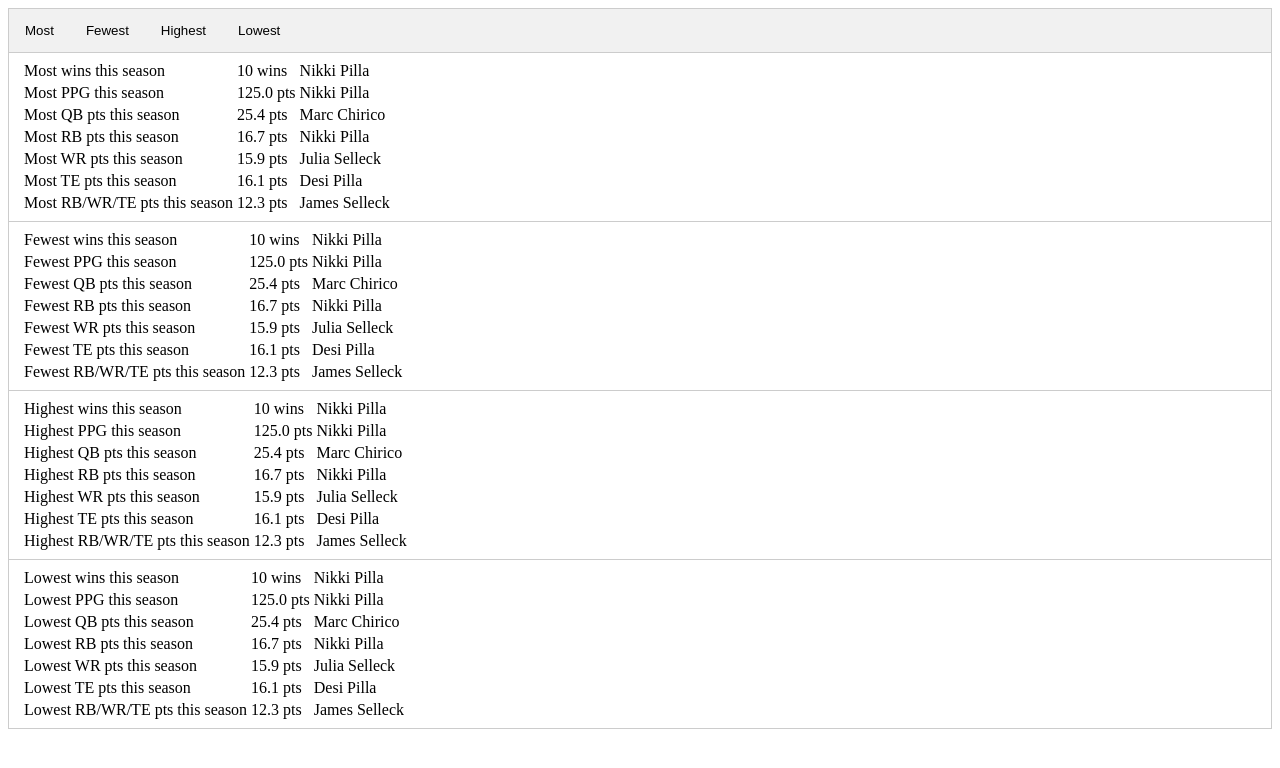
After one commit to DesiPilla/espn-api-v3, a Django app: page /test/ in a window 1280 px wide. The commit adds this page. Shown: the top 768 px of the page. Run offline with Django 3.2, Linux system fonts and the light colour scheme; some libraries are stand-ins or nearby versions.

```diff
--- a/doritostats/urls.py
+++ b/doritostats/urls.py
@@ -17,7 +17,7 @@ from django.contrib import admin
 from django.urls import include, path
 
 urlpatterns = [
-    path('', include('fantasy_stats.urls')),
-    path('fantasy_stats/', include('fantasy_stats.urls')),
-    path('admin/', admin.site.urls)
+    path("", include("fantasy_stats.urls")),
+    path("fantasy_stats/", include("fantasy_stats.urls")),
+    path("admin/", admin.site.urls),
 ]
--- a/fantasy_stats/models.py
+++ b/fantasy_stats/models.py
@@ -4,7 +4,8 @@ from django.utils import timezone
 
 import os
 import sys
-sys.path.insert(0, os.path.join('..', 'code'))
+
+sys.path.insert(0, os.path.join("..", "code"))
 
 # from espn_api import League
 
--- a/fantasy_stats/urls.py
+++ b/fantasy_stats/urls.py
@@ -9,30 +9,38 @@ from django.urls import path
 
 from . import views
 
-app_name = 'fantasy_stats'
+app_name = "fantasy_stats"
 urlpatterns = [
     # ex: /fantasy_stats/
-    path('', views.index, name='index'),
-
+    path("", views.index, name="index"),
     # ex: fantasy_stats/league_input
-    path('league_input/', views.league_input, name='league_input'),
-
+    path("league_input/", views.league_input, name="league_input"),
     # ex: /fantasy_stats/league/1086064
-    path('league/<int:league_year>/<int:league_id>/', views.league, {'week':None}, name='league'),
-    path('league/<int:league_year>/<int:league_id>/week=<int:week>/', views.league, name='league'),
+    path(
+        "league/<int:league_year>/<int:league_id>/",
+        views.league,
+        {"week": None},
+        name="league",
+    ),
+    path(
+        "league/<int:league_year>/<int:league_id>/week=<int:week>/",
+        views.league,
+        name="league",
+    ),
+    path(
+        "copy_old_league/<int:league_id>",
+        views.copy_old_league,
+        name="copy_old_league",
+    ),
     # path('league/<int:league_year>/<int:league_id>/', views.league, {'week':None}, name='league'),
-
     # ex: fantasy_stats/all_leagues
-    path('all_leagues/', views.all_leagues, name='all_leagues'),
-
-
-
+    path("all_leagues/", views.all_leagues, name="all_leagues"),
+    path("test/", views.test, name="test"),
+    # path("error404/", views.error404, name="error404"),
     # # ex: /fantasy_stats/5/
     # path('<int:question_id>/', views.detail, name='detail'),
-
     # # ex: /fantasy_stats/5/results
     # path('<int:question_id>/results', views.results, name='results'),
-
     # # ex: /fantasy_stats/5/vote
     # path('<int:question_id>/vote/', views.vote, name='vote')
 ]
--- a/fantasy_stats/views.py
+++ b/fantasy_stats/views.py
@@ -1,5 +1,6 @@
 from django.shortcuts import render, redirect, get_object_or_404
 from django.http import HttpResponse, Http404
+from django.template import RequestContext
 from .models import LeagueInfo
 import datetime
 from src.doritostats.fetch_utils import fetch_league
@@ -24,6 +25,16 @@ def index(request):
         .order_by("-league_id", "-league_year")
         .distinct("league_id", "league_year")
     )
+
+    leagues_in_current_year = [league.league_id for league in leagues_current_year]
+    distinct_leagues = (
+        LeagueInfo.objects.filter().order_by("-league_id").distinct("league_id")
+    )
+    distinct_old_leagues = [
+        league
+        for league in distinct_leagues
+        if league.league_id not in leagues_in_current_year
+    ]
     return HttpResponse(
         render(
             request,
@@ -31,6 +42,7 @@ def index(request):
             {
                 "leagues_current_year": leagues_current_year,
                 "leagues_previous_year": leagues_previous_year,
+                "distinct_old_leagues": distinct_old_leagues,
             },
         )
     )
@@ -73,6 +85,62 @@ def league_input(request):
 
     return redirect(
         "/fantasy_stats/league/{}/{}".format(league_year, league_id, week=None)
+    )
+
+
+def copy_old_league(request, league_id: int):
+    """This function takes the league_id of a league that exists for a previous year, and copies it to the current year.
+    It does so by fetching the league credentials from the database, and then calling the league_input function.
+
+    Args:
+        request (HttpRequest): Django request
+        league_id (int): ID of the league to copy
+
+    Returns:
+        HttpRequest: Rendered and redirected page
+    """
+
+    # Get the league info for the previous year
+    previous_league = LeagueInfo.objects.filter(league_id=league_id).order_by(
+        "-league_year"
+    )[0]
+    swid = previous_league.swid
+    espn_s2 = previous_league.espn_s2
+    swid = None
+    # Add the old league to the current year
+    current_year = (datetime.datetime.today() - datetime.timedelta(weeks=12)).year
+
+    try:
+        print(
+            "Checking for League {} ({}) in database...".format(league_id, current_year)
+        )
+        league_info = LeagueInfo.objects.get(
+            league_id=league_id, league_year=current_year
+        )
+        print("League found!")
+    except LeagueInfo.DoesNotExist:
+        print(
+            "League {} ({}) NOT FOUND! Fetching league from ESPN...".format(
+                league_id, current_year
+            )
+        )
+        league = fetch_league(league_id, current_year, swid, espn_s2)
+        league_info = LeagueInfo(
+            league_id=league_id,
+            league_year=current_year,
+            swid=swid,
+            espn_s2=espn_s2,
+            league_name=league.name,
+        )
+        league_info.save()
+        print(
+            "League {} ({}) fetched and saved to the databse.".format(
+                league_id, current_year
+            )
+        )
+
+    return redirect(
+        "/fantasy_stats/league/{}/{}".format(current_year, league_id, week=None)
     )
 
 
@@ -128,3 +196,13 @@ def standings(reqeust):
 def all_leagues(request):
     leagues = LeagueInfo.objects.order_by("-league_id", "-league_year")
     return render(request, "fantasy_stats/all_leagues.html", {"leagues": leagues})
+
+
+def test(request):
+    return render(request, "fantasy_stats/test.html")
+
+
+def handler404(request, *args, **argv):
+    response = render("errors/404.html", {}, context_instance=RequestContext(request))
+    response.status_code = 404
+    return response
--- /dev/null
+++ b/static/fantasy_stats/css/test.css
@@ -0,0 +1,34 @@
+/* Style the tab */
+.tab {
+    overflow: hidden;
+    border: 1px solid #ccc;
+    background-color: #f1f1f1;
+}
+
+/* Style the buttons inside the tab */
+.tab button {
+    background-color: inherit;
+    float: left;
+    border: none;
+    outline: none;
+    cursor: pointer;
+    padding: 14px 16px;
+    transition: 0.3s;
+}
+
+/* Change background color of buttons on hover */
+.tab button:hover {
+    background-color: #ddd;
+}
+
+/* Create an active/current tablink class */
+.tab button.active {
+    background-color: #ccc;
+}
+
+/* Style the tab content */
+.tabcontent {
+    padding: 6px 12px;
+    border: 1px solid #ccc;
+    border-top: none;
+}
--- /dev/null
+++ b/templates/fantasy_stats/test.html
@@ -0,0 +1,187 @@
+{% load static %}
+<!DOCTYPE html>
+<html>
+<head>
+    <link rel="stylesheet" type="text/css" href="{% static 'fantasy_stats/css/test.css' %}">
+    <!-- load jquery -->
+    <script src="https://ajax.googleapis.com/ajax/libs/jquery/1.11.1/jquery.min.js"></script>
+    <script src="{% static "fantasy_stats/js/league.js" %}"></script>
+</head>
+<body>
+  <!-- Create the tabs -->
+  <div class="tab">
+
+    {% comment %} <button class="tablinks" onclick="openTab(event, 'Most')">Most</button>
+    <button class="tablinks" onclick="openTab(event, 'Fewest')">Fewest</button>
+    <button class="tablinks" onclick="openTab(event, 'Highest')">Highest</button>
+    <button class="tablinks" onclick="openTab(event, 'Lowest')">Lowest</button> {% endcomment %}
+    <button id="mostBtn" class="tablinks" onclick=onclick="document.getElementById('Most').style.display='block'">Most</button>
+    <button id="fewestBtn" class="tablinks" onclick=onclick="document.getElementById('Fewest').style.display='block'">Fewest</button>
+    <button id="highestBtn" class="tablinks" onclick=onclick="document.getElementById('Highest').style.display='block'">Highest</button>
+    <button id="lowestBtn" class="tablinks" onclick=onclick="document.getElementById('Lowest').style.display='block'">Lowest</button>
+  </div>
+
+  <!-- Create the tab contents -->
+  <div id="Most" class="tabcontent">
+    <!-- Insert the table for Most statistics here -->
+    <table>
+    <tr>
+      <td>Most wins this season</td>
+      <td>10 wins</td>
+      <td>Nikki  Pilla</td>
+    </tr>
+    <tr>
+      <td>Most PPG this season</td>
+      <td>125.0 pts</td>
+      <td>Nikki  Pilla</td>
+    </tr>
+    <tr>
+      <td>Most QB pts this season</td>
+      <td>25.4 pts</td>
+      <td>Marc Chirico</td>
+    </tr>
+    <tr>
+      <td>Most RB pts this season</td>
+      <td>16.7 pts</td>
+      <td>Nikki  Pilla</td>
+    </tr>
+    <tr>
+      <td>Most WR pts this season</td>
+      <td>15.9 pts</td>
+      <td>Julia Selleck</td>
+    </tr>
+    <tr>
+      <td>Most TE pts this season</td>
+      <td>16.1 pts</td>
+      <td>Desi Pilla</td>
+    </tr>
+    <tr>
+      <td>Most RB/WR/TE pts this season</td>
+      <td>12.3 pts</td>
+      <td>James Selleck</td>
+    </tr>
+  </table>
+  </div>
+  <div id="Fewest" class="tabcontent">
+    <!-- Insert the table for Fewest statistics here -->
+    <table>
+    <tr>
+      <td>Fewest wins this season</td>
+      <td>10 wins</td>
+      <td>Nikki  Pilla</td>
+    </tr>
+    <tr>
+      <td>Fewest PPG this season</td>
+      <td>125.0 pts</td>
+      <td>Nikki  Pilla</td>
+    </tr>
+    <tr>
+      <td>Fewest QB pts this season</td>
+      <td>25.4 pts</td>
+      <td>Marc Chirico</td>
+    </tr>
+    <tr>
+      <td>Fewest RB pts this season</td>
+      <td>16.7 pts</td>
+      <td>Nikki  Pilla</td>
+    </tr>
+    <tr>
+      <td>Fewest WR pts this season</td>
+      <td>15.9 pts</td>
+      <td>Julia Selleck</td>
+    </tr>
+    <tr>
+      <td>Fewest TE pts this season</td>
+      <td>16.1 pts</td>
+      <td>Desi Pilla</td>
+    </tr>
+    <tr>
+      <td>Fewest RB/WR/TE pts this season</td>
+      <td>12.3 pts</td>
+      <td>James Selleck</td>
+    </tr>
+  </table>
+  </div>
+  <div id="Highest" class="tabcontent">
+    <!-- Insert the table for Highest statistics here -->
+    <table>
+    <tr>
+      <td>Highest wins this season</td>
+      <td>10 wins</td>
+      <td>Nikki  Pilla</td>
+    </tr>
+    <tr>
+      <td>Highest PPG this season</td>
+      <td>125.0 pts</td>
+      <td>Nikki  Pilla</td>
+    </tr>
+    <tr>
+      <td>Highest QB pts this season</td>
+      <td>25.4 pts</td>
+      <td>Marc Chirico</td>
+    </tr>
+    <tr>
+      <td>Highest RB pts this season</td>
+      <td>16.7 pts</td>
+      <td>Nikki  Pilla</td>
+    </tr>
+    <tr>
+      <td>Highest WR pts this season</td>
+      <td>15.9 pts</td>
+      <td>Julia Selleck</td>
+    </tr>
+    <tr>
+      <td>Highest TE pts this season</td>
+      <td>16.1 pts</td>
+      <td>Desi Pilla</td>
+    </tr>
+    <tr>
+      <td>Highest RB/WR/TE pts this season</td>
+      <td>12.3 pts</td>
+      <td>James Selleck</td>
+    </tr>
+  </table>
+  </div>
+  <div id="Lowest" class="tabcontent">
+    <!-- Insert the table for Lowest statistics here -->
+    <table>
+    <tr>
+      <td>Lowest wins this season</td>
+      <td>10 wins</td>
+      <td>Nikki  Pilla</td>
+    </tr>
+    <tr>
+      <td>Lowest PPG this season</td>
+      <td>125.0 pts</td>
+      <td>Nikki  Pilla</td>
+    </tr>
+    <tr>
+      <td>Lowest QB pts this season</td>
+      <td>25.4 pts</td>
+      <td>Marc Chirico</td>
+    </tr>
+    <tr>
+      <td>Lowest RB pts this season</td>
+      <td>16.7 pts</td>
+      <td>Nikki  Pilla</td>
+    </tr>
+    <tr>
+      <td>Lowest WR pts this season</td>
+      <td>15.9 pts</td>
+      <td>Julia Selleck</td>
+    </tr>
+    <tr>
+      <td>Lowest TE pts this season</td>
+      <td>16.1 pts</td>
+      <td>Desi Pilla</td>
+    </tr>
+    <tr>
+      <td>Lowest RB/WR/TE pts this season</td>
+      <td>12.3 pts</td>
+      <td>James Selleck</td>
+    </tr>
+  </table>
+  </div>
+
+</body>
+</html>
```
Also changed, not shown: src/doritostats/analytic_utils.py (+195 -61 lines), src/doritostats/fetch_utils.py (+5 -4 lines), static/errors/404.css (added, +34 -0 lines), static/fantasy_stats/js/test.js (added, +9 -0 lines), templates/errors/404.html (added, +52 -0 lines), templates/fantasy_stats/index.html (+14 -1 lines), static/fantasy_stats/js/jquery.js (deleted).
